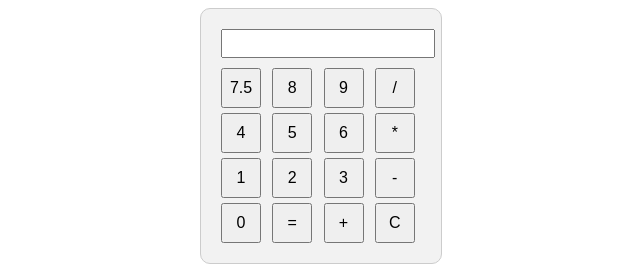
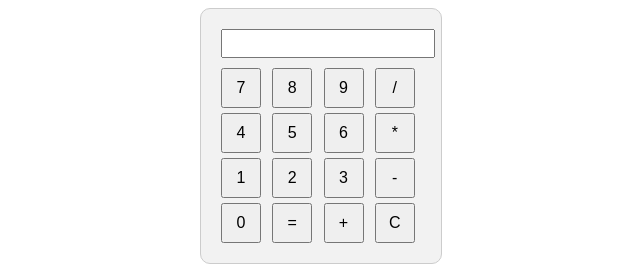
Before and after one commit to adityakumar5478adi/calculator.in, a plain HTML site: page index.html in a window 1280 px wide. Shown: the full height of the page, 319-959 px from the left. Drawn offline with Linux system fonts and the light colour scheme.

Commit message:
Update index.html

```diff
--- a/index.html
+++ b/index.html
@@ -8,7 +8,7 @@
   <div class="calculator">
     <input class="display" type="text" id="result" readonly>
     <div class="buttons">
-      <button class="number" onclick="appendToDisplay('7')">7.5</button>
+      <button class="number" onclick="appendToDisplay('7')">7</button>
       <button class="number" onclick="appendToDisplay('8')">8</button>
       <button class="number" onclick="appendToDisplay('9')">9</button>
       <button onclick="appendToDisplay('/')">/</button>
```
